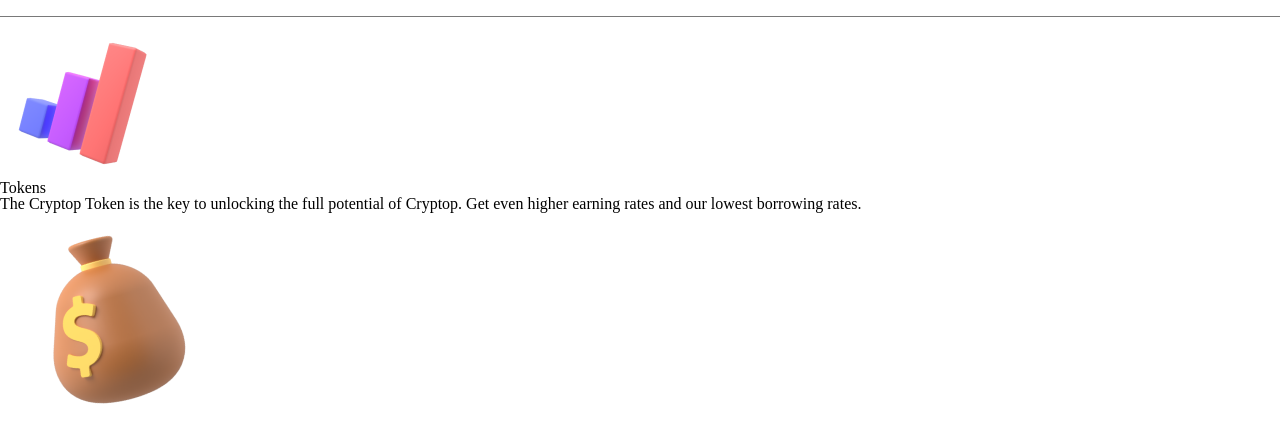
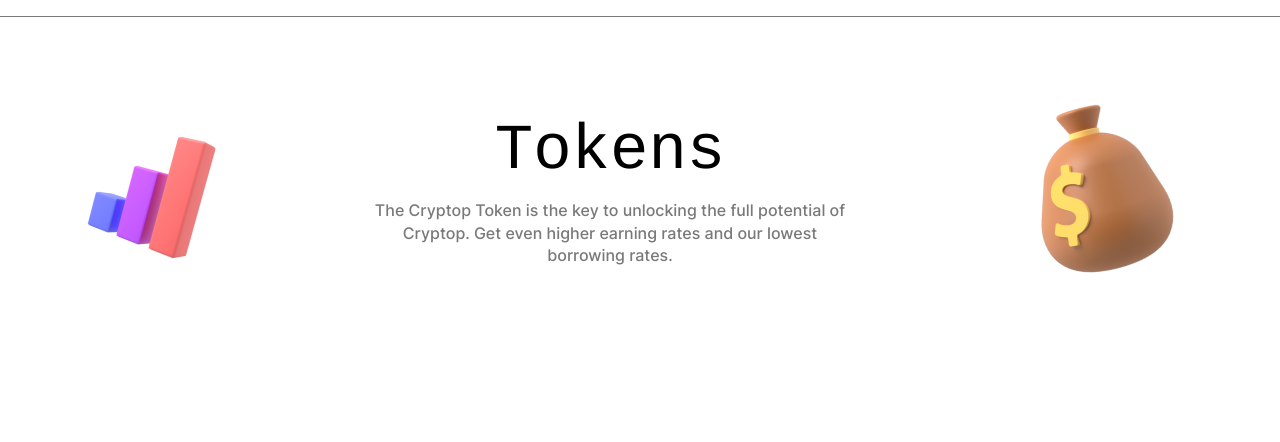
Before and after one commit to mojtaba-jsx/CryptoCurrency, a plain HTML site: page src/html/tokens.html in a window 1280 px wide. Shown: the part 84-526 px from the top of the page. Drawn offline with Linux system fonts and the light colour scheme; a web font is replaced by a local one.

Commit message:
[CSS]- Add Css Styles For Tokens Section

```diff
--- a/src/css/tokens.css
+++ b/src/css/tokens.css
@@ -48,5 +48,33 @@
 /* *=================================================== */
 
 /* ^================== */
-/*^ Privacy Section */
+/*^ Tokens Section */
 /* ^==================*/
+
+.tokens{
+    margin-top: 4rem;
+    margin-bottom: 4rem;
+}
+
+.tokens__wrapper{
+    display: flex;
+    justify-content: space-around;
+    align-items: center;
+}
+
+.tokens__texts-title{
+    text-align: center;
+    font-size: 4rem;
+    font-family: 'inter-bold', Courier, monospace;
+}
+
+.tokens__texts-text{
+    text-align: center;
+    width: 30rem;
+    margin: 0 auto;
+    margin-top: 1rem;
+    line-height: 1.4rem;
+    color: var(--boulder);
+    font-family: 'inter-medium', Courier, monospace;
+
+}
```
